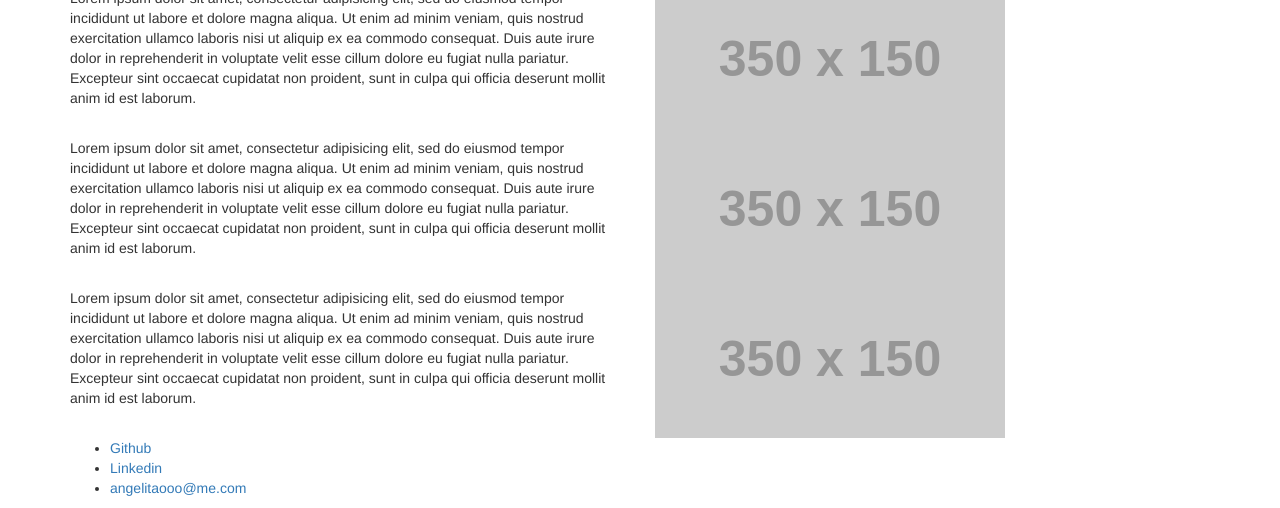
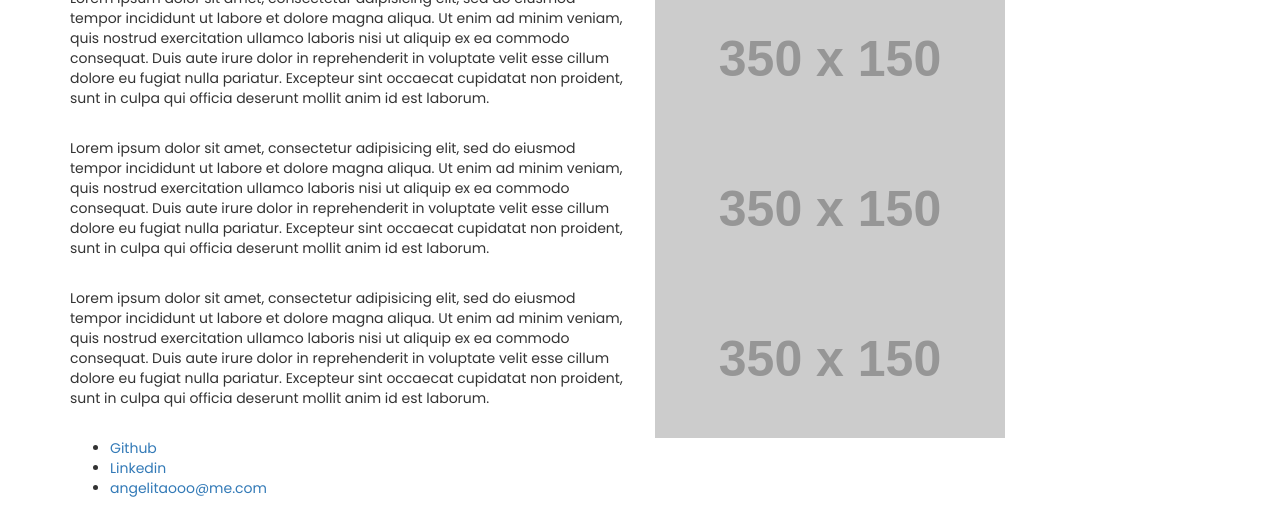
Before and after one commit to angelitaooo/angelitaooo.github.io, a plain HTML site: page index.html in a window 1280 px wide. Shown: the part 340-848 px from the top of the page. Drawn offline with Linux system fonts and the light colour scheme; placeholder pictures from the web are drawn by us.

Commit message:
add font

```diff
--- a/css/style.css
+++ b/css/style.css
@@ -0,0 +1,3 @@
+body {
+	font-family: 'Poppins', sans-serif;
+}
--- a/index.html
+++ b/index.html
@@ -3,6 +3,7 @@
 <head>
 	<link rel="stylesheet" href="css/bootstrap.css">
 	<link rel="stylesheet" href="css/bootstrap-theme.css">
+	<link href='https://fonts.googleapis.com/css?family=Poppins' rel='stylesheet' type='text/css'>
 	<link rel="stylesheet" href="css/style.css">
 	<title></title>
 </head>
```
